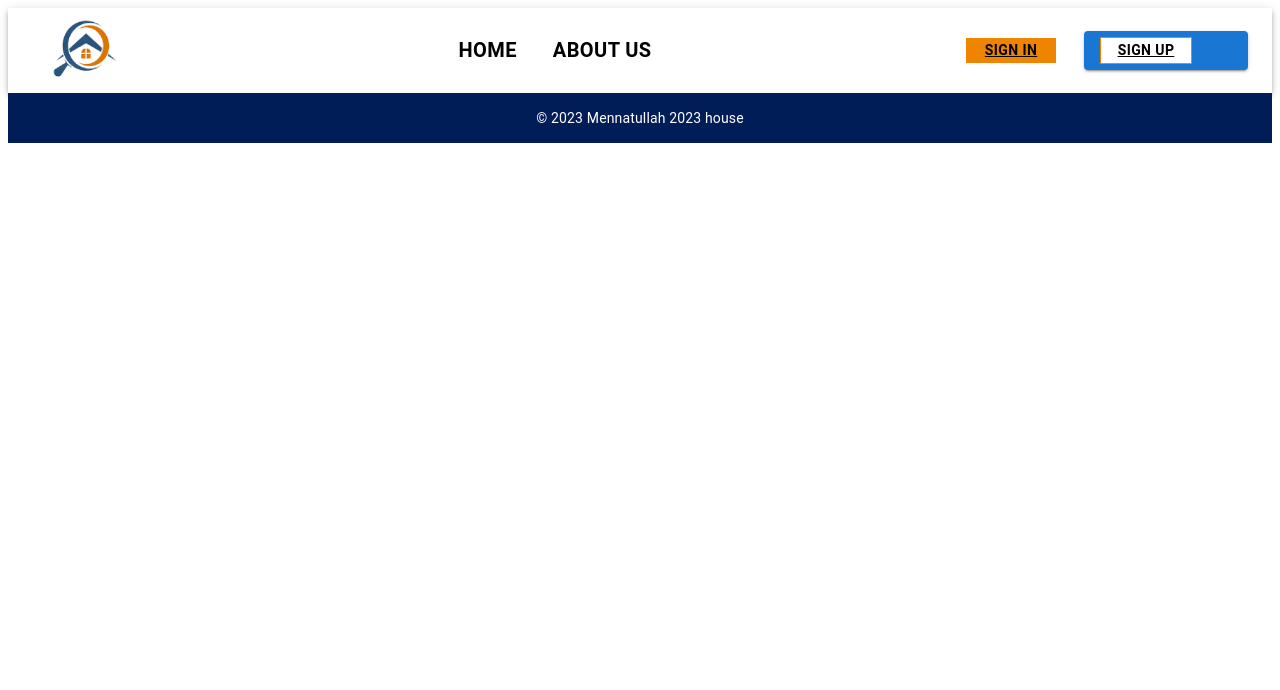
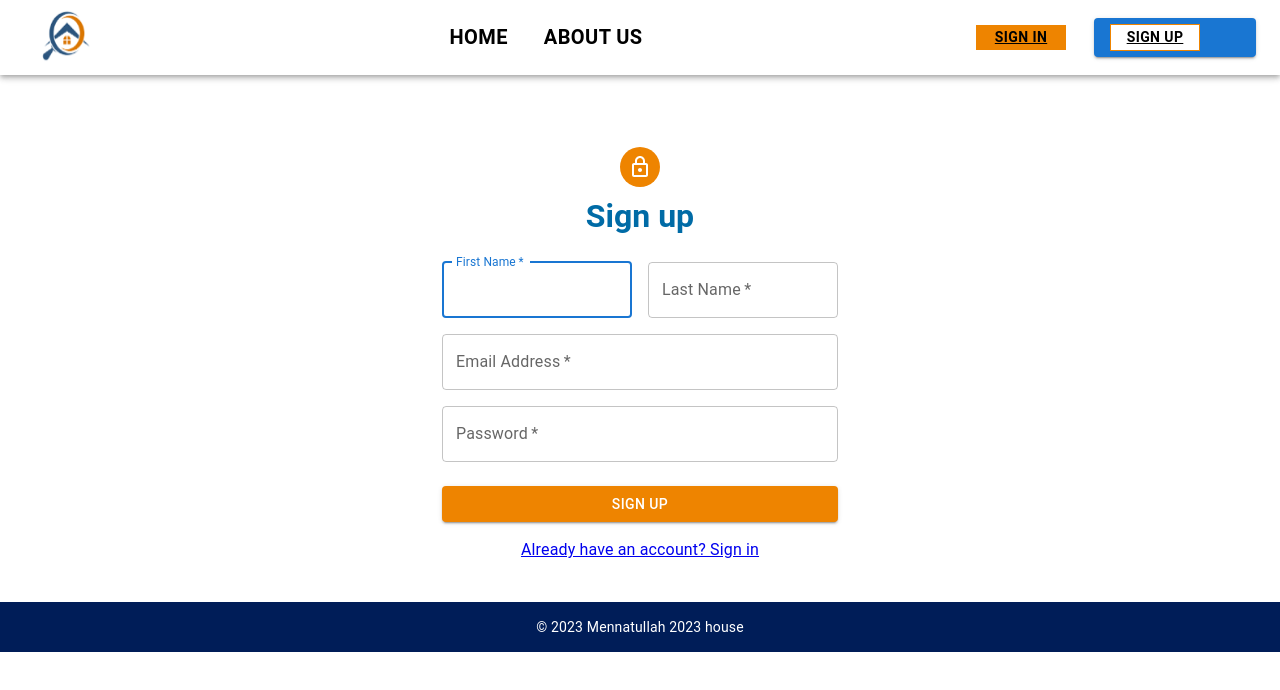
Before and after one commit to MennatullahAsh/projectHouses, a React (Create React App) app: page /SignUp in a window 1280 px wide. Shown: the top 690 px of the page. Built offline with nearby package versions, Linux system fonts and the light colour scheme.

Commit message:
add sign in and up , valedation

```diff
--- a/src/App/App.js
+++ b/src/App/App.js
@@ -1,5 +1,5 @@
 import React from 'react';
-import { Layout, Landing, Details, SignIn } from '../Pages';
+import { Layout, Landing, Details, SignIn ,SignUp} from '../Pages';
 import { Route, Routes } from 'react-router-dom';
 import AboutUS from '../Pages/AboutUS';
 import SearchPage from '../Pages/SearchPage';
@@ -14,6 +14,7 @@ function App() {
         <Route path="/Details/:id" element={<Details/>} />
         <Route path="/About" element={<AboutUS/>} />
         <Route path="/SignIn" element={<SignIn/>} />
+        <Route path="/SignUp" element={<SignUp/>} />
         <Route path="/Search" element={<SearchPage />} />
 
       </Routes>
--- a/src/Pages/SignIn/index.js
+++ b/src/Pages/SignIn/index.js
@@ -1,4 +1,4 @@
-import * as React from 'react';
+import React, { useState } from 'react'; // استيراد useState
 import Avatar from '@mui/material/Avatar';
 import Button from '@mui/material/Button';
 import CssBaseline from '@mui/material/CssBaseline';
@@ -12,39 +12,60 @@ import Grid from '@mui/material/Grid';
 import LockOutlinedIcon from '@mui/icons-material/LockOutlined';
 import Typography from '@mui/material/Typography';
 import { createTheme, ThemeProvider } from '@mui/material/styles';
-
+import { Link as RouterLink } from 'react-router-dom';
 import img from "../../Components/Utilis/images/About.png"
-
-function Copyright(props) {
-    return (
-        <Typography variant="p" color="text.secondary" textAlign="center" {...props}>
-          house
-        </Typography>
-    );
-}
-
 
 const defaultTheme = createTheme();
 
 export default function SignInSide() {
+    const [emailError, setEmailError] = useState('');
+    const [confirmPasswordError, setConfirmPasswordError] = useState(''); // حالة تحقق لتأكيد كلمة المرور
+
+
     const handleSubmit = (event) => {
         event.preventDefault();
         const data = new FormData(event.currentTarget);
+        const email = data.get('email');
+        const password = data.get('password');
+        const confirmPassword = data.get('confirmPassword');
+
+        // تنفيذ التحقق هنا
+        if (!isValidEmail(email)) {
+            setEmailError('Invalid email address');
+            return;
+        }
+
+        if (!isValidConfirmPassword(password, confirmPassword)) {
+            setConfirmPasswordError("Passwords don't match");
+            return;
+        }
+        // إذا تم التحقق بنجاح
+        setEmailError('');
+        setConfirmPasswordError('');
+
+
+        // تنفيذ باقي الخطوات
         console.log({
-            email: data.get('email'),
-            password: data.get('password'),
+            email: email,
+            confirmPassword: confirmPassword,
         });
     };
 
+    const isValidEmail = (email) => {
+        const emailRegex = /^[a-zA-Z0-9._-]+@[a-zA-Z0-9.-]+\.[a-zA-Z]{2,4}$/;
+        return emailRegex.test(email);
+    };
+
+    const isValidConfirmPassword = (password, confirmPassword) => {
+        return password === confirmPassword; // التحقق من تطابق كلمتي المرور
+    };
+
     return (
+        <div className='full-page' style={{ width: '90%', margin: '40px auto' }}>
             <ThemeProvider theme={defaultTheme}>
                 <Grid container component="main" sx={{ height: '100vh' }}>
                     <CssBaseline />
-                <Grid
-                    item
-                    xs={false}
-                    sm={4}
-                    md={7}
+                    <Grid item xs={false} sm={4} md={7}
                         sx={{
                             backgroundImage: `url(${img})`,
                             backgroundRepeat: 'no-repeat',
@@ -59,17 +80,16 @@ export default function SignInSide() {
                             sx={{
                                 my: 8,
                                 mx: 'auto',
-                            width:'50%',
+                                width: '80%',
                                 display: 'flex',
                                 flexDirection: 'column',
                                 alignItems: 'center',
-                        }}
-                    >
-                        <Avatar sx={{ m: 1, bgcolor: 'secondary.main' }}>
+                            }}>
+                            <Avatar sx={{ m: 1, bgcolor: '#EE8400' }}>
                                 <LockOutlinedIcon />
                             </Avatar>
                             <Typography component="h1" variant="h5">
-                            Sign in
+                                Sign In
                             </Typography>
                             <Box component="form" noValidate onSubmit={handleSubmit} sx={{ mt: 1 }}>
                                 <TextField
@@ -81,6 +101,8 @@ export default function SignInSide() {
                                     name="email"
                                     autoComplete="email"
                                     autoFocus
+                                    error={!!emailError}
+                                    helperText={emailError}
                                 />
                                 <TextField
                                     margin="normal"
@@ -91,6 +113,8 @@ export default function SignInSide() {
                                     type="password"
                                     id="password"
                                     autoComplete="current-password"
+                                    error={!!confirmPasswordError}
+                                    helperText={confirmPasswordError}
                                 />
                                 <FormControlLabel
                                     control={<Checkbox value="remember" color="primary" />}
@@ -106,57 +130,22 @@ export default function SignInSide() {
                                 </Button>
                                 <Grid container>
                                     <Grid item xs>
-                                    <Link href="#" variant="body2">
-                                        Forgot password?
-                                    </Link>
+                                        <RouterLink to='' style={{
+                                            color: '#1565C0'
+                                        }}>Forgot password?</RouterLink>
                                     </Grid>
                                     <Grid item>
-                                    <Link href="#" variant="body2">
-                                        {"Don't have an account? Sign Up"}
-                                    </Link>
+                                        {/* <Link to='/SignUp'>Don't have an account? Sign Up</Link> */}
+                                        <RouterLink to='/SignUp' style={{
+                                            color: '#1565C0'
+                                        }}>Don't have an account? Sign Up</RouterLink>
                                     </Grid>
                                 </Grid>
-                            <Copyright sx={{ mt: 5 }} />
                             </Box>
                         </Box>
                     </Grid>
                 </Grid>
             </ThemeProvider>
+        </div>
     );
 }
-
-
-// import React from 'react';
-// import './style.css';
-// import img from '../../Components/Utilis/images/About.png';
-
-// function App() {
-//     return (
-//         <div className="full-page">
-//             <div className="login-container">
-//                 <div className="image-container">
-//                     <img src={img} alt="Login" />
-//                 </div>
-//                 <div className="form-container">
-//                     <h2> Sign In</h2>
-//                     <form>
-//                         <div className="form-group">
-//                             <label htmlFor="username">Username </label>
-//                             <input type="text" id="username" />
-//                         </div>
-//                         <div className="form-group">
-//                             <label htmlFor="password">Password </label>
-//                             <input type="password" id="password" />
-//                         </div>
-//                         <button type="submit">تسجيل الدخول</button>
-//                     </form>
-//                     <div className="forgot-password">
-//                         <a href="/forgot-password">نسيت كلمة المرور؟</a>
-//                     </div>
-//                 </div>
-//             </div>
-//         </div>
-//     );
-// }
-
-// export default App;
--- /dev/null
+++ b/src/Pages/SignUp/index.js
@@ -0,0 +1,175 @@
+import * as React from 'react';
+import Avatar from '@mui/material/Avatar';
+import Button from '@mui/material/Button';
+import CssBaseline from '@mui/material/CssBaseline';
+import TextField from '@mui/material/TextField';
+import Grid from '@mui/material/Grid';
+import Box from '@mui/material/Box';
+import LockOutlinedIcon from '@mui/icons-material/LockOutlined';
+import Typography from '@mui/material/Typography';
+import Container from '@mui/material/Container';
+import { createTheme, ThemeProvider } from '@mui/material/styles';
+import { Link as RouterLink } from 'react-router-dom';
+
+const defaultTheme = createTheme();
+
+const isValidFirstName = (firstName) => {
+    // قم بتنفيذ الفحص المناسب هنا
+    return firstName.trim() !== ''; // مثال بسيط: التحقق من وجود الاسم الأول
+};
+
+export default function SignUp() {
+    const [firstNameError, setFirstNameError] = React.useState('');
+    const [emailError, setEmailError] = React.useState('');
+    const [confirmPasswordError, setConfirmPasswordError] = React.useState('');
+
+    const handleSubmit = (event) => {
+        event.preventDefault();
+        const data = new FormData(event.currentTarget);
+        const firstName = data.get('firstName');
+        const email = data.get('email');
+        const password = data.get('password');
+        const confirmPassword = data.get('confirmPassword');
+
+        if (!isValidEmail(email)) {
+            setEmailError('Invalid email address');
+            return;
+        }
+
+        if (!isValidFirstName(firstName)) {
+            setFirstNameError('Invalid FirstName address');
+            return;
+        }
+
+        if (!isValidConfirmPassword(password, confirmPassword)) {
+            setConfirmPasswordError("Passwords don't match");
+            return;
+        }
+
+        // إذا تم التحقق بنجاح
+        setEmailError('');
+        setFirstNameError('');
+        setConfirmPasswordError('');
+
+        // تنفيذ باقي الخطوات
+        console.log({
+            firstName: firstName,
+            email: email,
+            password: password,
+        });
+    }
+
+    const isValidEmail = (email) => {
+        const emailRegex = /^[a-zA-Z0-9._-]+@[a-zA-Z0-9.-]+\.[a-zA-Z]{2,4}$/;
+        return emailRegex.test(email);
+    };
+
+
+    const isValidConfirmPassword = (password, confirmPassword) => {
+        if (password !== confirmPassword) {
+            return false;
+        }
+        return true;
+    };
+
+
+    return (
+        <ThemeProvider style theme={defaultTheme} >
+            <Container component="main" maxWidth="xs">
+                <CssBaseline />
+                <Box
+                    sx={{
+                        marginTop: 8,
+                        display: 'flex',
+                        flexDirection: 'column',
+                        alignItems: 'center',
+                    }}
+                >
+                    <Avatar sx={{ m: 1, bgcolor: '#EE8400' }}>
+                        <LockOutlinedIcon />
+                    </Avatar>
+                    <Typography component="h1" variant="h5" color="#006BA6" fontWeight="bold" fontSize="32px">
+                        Sign up
+                    </Typography>
+                    <Box component="form" noValidate onSubmit={handleSubmit} sx={{ mt: 3 }}>
+                        <Grid container spacing={2}>
+                            <Grid item xs={12} sm={6}>
+                                <TextField
+                                    autoComplete="given-name"
+                                    name="firstName"
+                                    required
+                                    fullWidth
+                                    id="firstName"
+                                    label="First Name"
+                                    autoFocus
+                                    error={!!firstNameError}
+                                    helperText={firstNameError}
+                                    onChange={(e) => {
+                                        const value = e.target.value;
+                                        setFirstNameError(!isValidFirstName(value) ? 'Invalid FirstName address' : '');
+                                    }}
+                                />
+
+                            </Grid>
+                            <Grid item xs={12} sm={6}>
+                                <TextField
+                                    required
+                                    fullWidth
+                                    id="lastName"
+                                    label="Last Name"
+                                    name="lastName"
+                                    autoComplete="family-name"
+                                />
+                            </Grid>
+                            <Grid item xs={12}>
+                                <TextField
+                                    required
+                                    fullWidth
+                                    id="email"
+                                    label="Email Address"
+                                    name="email"
+                                    autoComplete="email"
+                                    error={!!emailError}
+                                    helperText={emailError}
+                                />
+                            </Grid>
+                            <Grid item xs={12}>
+                                <TextField
+                                    required
+                                    fullWidth
+                                    name="password"
+                                    label="Password"
+                                    type="password"
+                                    id="password"
+                                    autoComplete="new-password"
+                                    error={!!confirmPasswordError}
+                                    helperText={confirmPasswordError}
+                                />
+
+                            </Grid>
+                        </Grid>
+                        <Button style={{
+                            backgroundColor: '#EE8400'
+                        }}
+                            type="submit"
+                            fullWidth
+                            variant="contained"
+                            sx={{ mt: 3, mb: 2 }}>
+                            Sign Up
+                        </Button>
+                        <Grid container justifyContent="center">
+                            <Grid item style={{
+                                paddingBottom: '40px '
+                            }}>
+                                {/* <Link href="#" variant="body2">
+                                    Already have an account? Sign in
+                                </Link> */}
+                                <RouterLink to='/SignIn'> Already have an account? Sign in</RouterLink>
+                            </Grid>
+                        </Grid>
+                    </Box>
+                </Box>
+            </Container>
+        </ThemeProvider>
+    );
+}
--- a/src/Pages/index.js
+++ b/src/Pages/index.js
@@ -3,9 +3,10 @@ import Landing from './Landing';
 import Details from "./Details";
 import Favorites from "./Favorites";
 import SignIn from "./SignIn";
+import SignUp from "./SignUp";
 // import Search from "./Search";
 
 
 
 
-export { Layout, Landing, Details, Favorites, SignIn,  }
+export { Layout, Landing, Details, Favorites, SignIn, SignUp }
```
Also changed, not shown: src/Pages/SignIn/style.css (+5 -3 lines), src/Pages/SignUp/style.css (added). Lines whose indentation alone changed are shown as unchanged.
